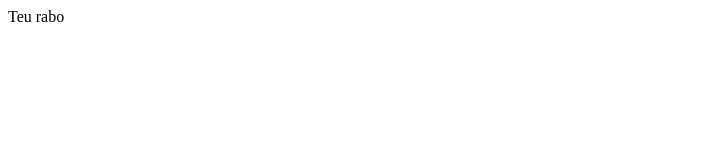
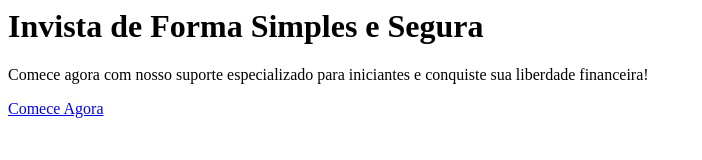
Before and after one commit to CriptoVanguard/Cripto-Vanguard, a plain HTML site: page index.html in a window 1280 px wide. Shown: the whole page, without its empty margins (0-702 px from the left). Drawn offline with Linux system fonts and the light colour scheme.

Commit message:
Descrição das mudanças

```diff
--- a/index.html
+++ b/index.html
@@ -1 +1,8 @@
-Teu rabo
+    <!-- Hero Section -->
+    <header class="hero">
+        <div class="container text-center">
+            <h1>Invista de Forma Simples e Segura</h1>
+            <p>Comece agora com nosso suporte especializado para iniciantes e conquiste sua liberdade financeira!</p>
+            <a href="templates/register.html" class="btn btn-lg btn-success">Comece Agora</a>
+        </div>
+    </header>
```
Also changed, not shown: cadastro/css/cadastro.css (added), cadastro/js/login.js (added), login/css/login.css (added), login/js/login.js (added), login/login.html (added).
